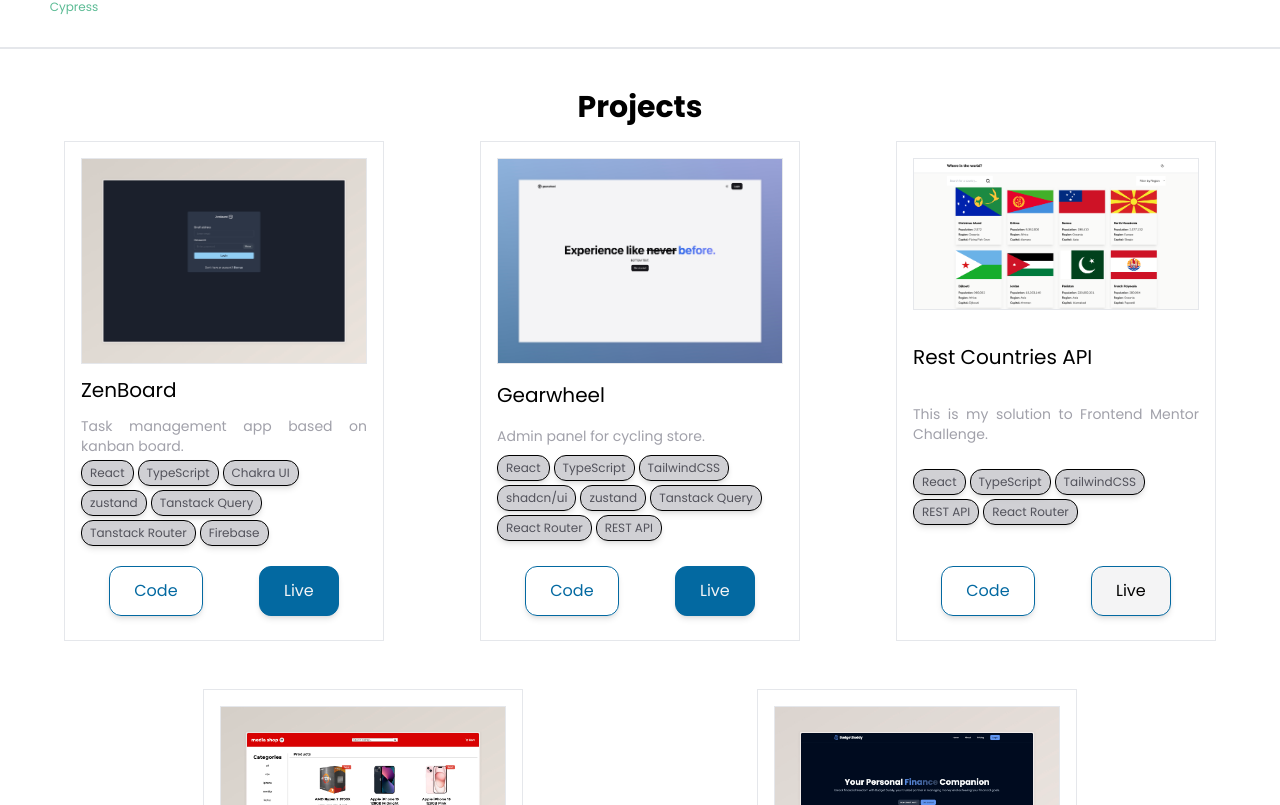
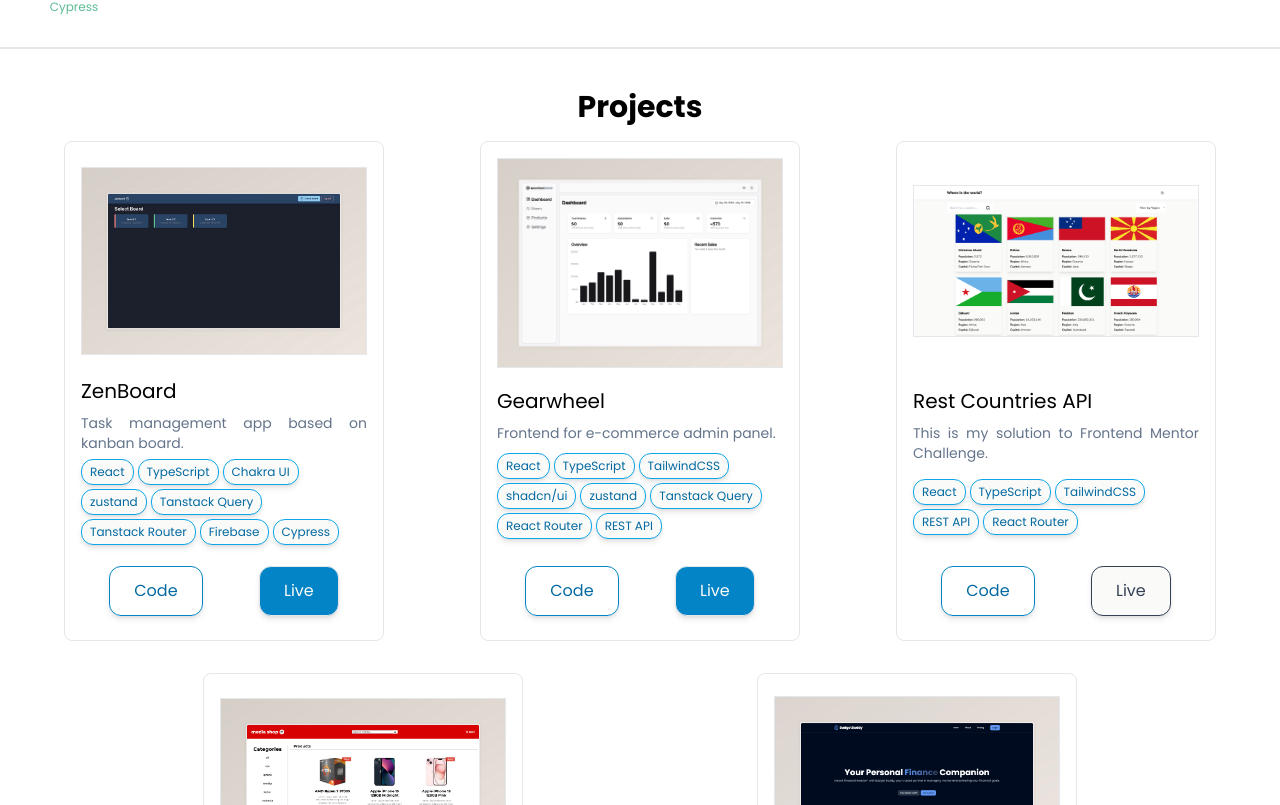
Before and after one commit to rynkovski/portfolio, a React (Vite) app: page / in a window 1280 px wide. Shown: the part 675-1480 px from the top of the page. Built offline with nearby package versions, Linux system fonts and the light colour scheme.

Commit message:
feat: redesign project cards

```diff
--- a/src/components/ProjectCard.tsx
+++ b/src/components/ProjectCard.tsx
@@ -18,12 +18,16 @@ function ProjectCard({
   linkLive,
 }: ProjectCard) {
   return (
-    <div className="border w-80 h-[500px] my-2 p-4 flex justify-between flex-col">
-      <a href={linkLive}>
-        <img className="border w-full aspect-[4:3]" src={image} alt="" />
-      </a>
-      <h2 className="my-2 text-xl">{title}</h2>
-      <p className="text-sm text-justify text-zinc-400">{text}</p>
+    <div className="border w-80 min-h-[500px]  p-4 flex justify-between flex-col rounded-lg">
+      <div className="flex justify-center items-center min-h-[206px]">
+        <a href={linkLive}>
+          <img className="border w-full  aspect-[4:3]" src={image} alt="" />
+        </a>
+      </div>
+      <div>
+        <h2 className="my-2 text-xl">{title}</h2>
+        <p className="text-sm text-justify text-slate-500">{text}</p>
+      </div>
       <div className="flex flex-wrap gap-1">
         {badges.map((badge) => {
           return <Badge key={badge}>{badge}</Badge>;
@@ -33,20 +37,20 @@ function ProjectCard({
       <div className="flex items-center justify-around mt-2">
         <a
           href={linkCode}
-          className={`border shadow-md  border-sky-700 rounded-xl py-3 px-6 text-center focus:bg-sky-800  my-2 mx-auto      ${
+          className={`border shadow-md  border-sky-600 rounded-xl py-3 px-6 text-center focus:bg-sky-800  my-2 mx-auto      ${
             linkCode
-              ? "cursor-pointer text-sky-700  hover:text-zinc-100 hover:bg-sky-500"
-              : "cursor-not-allowed text-black bg-zinc-100  border-black"
+              ? "cursor-pointer text-sky-700  hover:text-stone-50 hover:bg-sky-500"
+              : "cursor-not-allowed text-slate-700 bg-stone-50  border-slate-700"
           }`}
         >
           Code
         </a>
         <a
           href={linkLive}
-          className={` shadow-md border border-sky-700 bg-sky-700 rounded-xl py-3 px-6 text-center focus:bg-sky-800  my-2 mx-auto  ${
+          className={` shadow-md border  bg-sky-600 rounded-xl  py-3 px-6 text-center focus:bg-sky-800  my-2 mx-auto  ${
             linkLive
-              ? "cursor-pointer text-zinc-100 hover:bg-sky-500"
-              : "cursor-not-allowed text-black bg-zinc-100  border-black"
+              ? "cursor-pointer text-stone-50 hover:bg-sky-500"
+              : "cursor-not-allowed text-slate-700 bg-stone-50  border-slate-700"
           }`}
         >
           Live
--- a/src/components/Projects.tsx
+++ b/src/components/Projects.tsx
@@ -13,6 +13,7 @@ const ProjectsData = [
       "Tanstack Query",
       "Tanstack Router",
       "Firebase",
+      "Cypress",
     ],
     linkCode: "https://github.com/rynkovski/task-management",
     linkLive: "https://task-management-gamma-eight.vercel.app/",
@@ -20,7 +21,7 @@ const ProjectsData = [
   {
     image: "./images/Gearwheel.jpeg",
     title: "Gearwheel",
-    text: "Admin panel for cycling store.",
+    text: "Frontend for e-commerce admin panel.",
     badges: [
       "React",
       "TypeScript",
@@ -55,7 +56,7 @@ const ProjectsData = [
     title: "BudgetBuddy",
     text: "Finance tracker app [in progress]",
     badges: ["Next.js", "Material UI", "Supabase"],
-    linkCode: "",
+    linkCode: "https://github.com/rynkovski/finance-tracker-next",
     linkLive: "",
   },
 ];
@@ -64,7 +65,7 @@ function Projects() {
   return (
     <div id="projects" className="flex flex-col items-center py-8 scroll-mt-10">
       <h2 className="my-2 text-3xl font-bold"> Projects</h2>
-      <div className="flex flex-col flex-wrap items-center gap-8 justify-evenly md:flex-row">
+      <div className="flex flex-col flex-wrap items-center gap-8 my-2 justify-evenly md:flex-row">
         {ProjectsData.map((project) => {
           return (
             <ProjectCard
--- a/src/components/ui/badge.tsx
+++ b/src/components/ui/badge.tsx
@@ -3,7 +3,7 @@ type Badge = {
 };
 function Badge({ children }: Badge) {
   return (
-    <div className="px-2 py-1 text-xs border border-black shadow-md text-zinc-600 bg-zinc-400/50 hover:bg-sky-600/80 rounded-xl">
+    <div className="px-2 py-1 text-xs border shadow-md cursor-default border-sky-500 text-sky-700 hover:text-stone-50 bg-stone-50 hover:bg-sky-500 rounded-xl">
       {children}
     </div>
   );
```
Also changed, not shown: public/images/Gearwheel.jpeg, public/images/Task management.jpeg.
